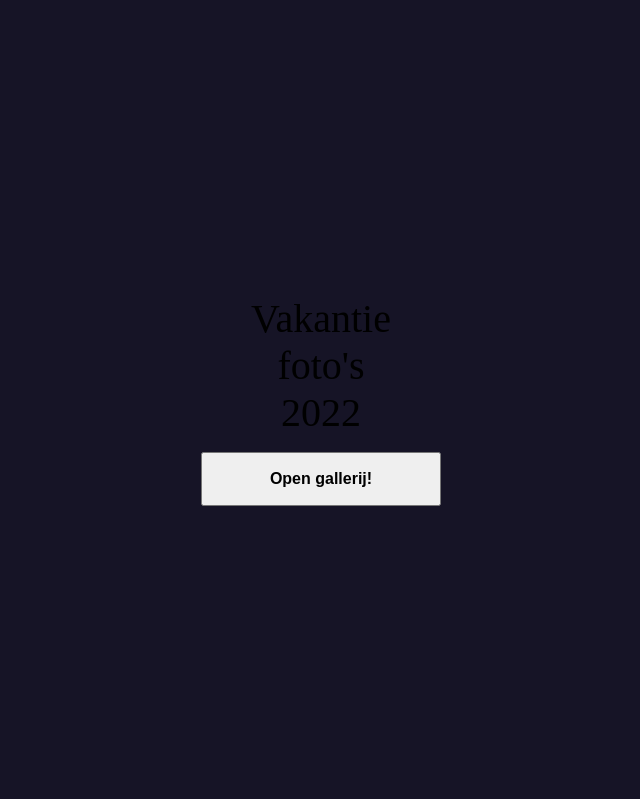
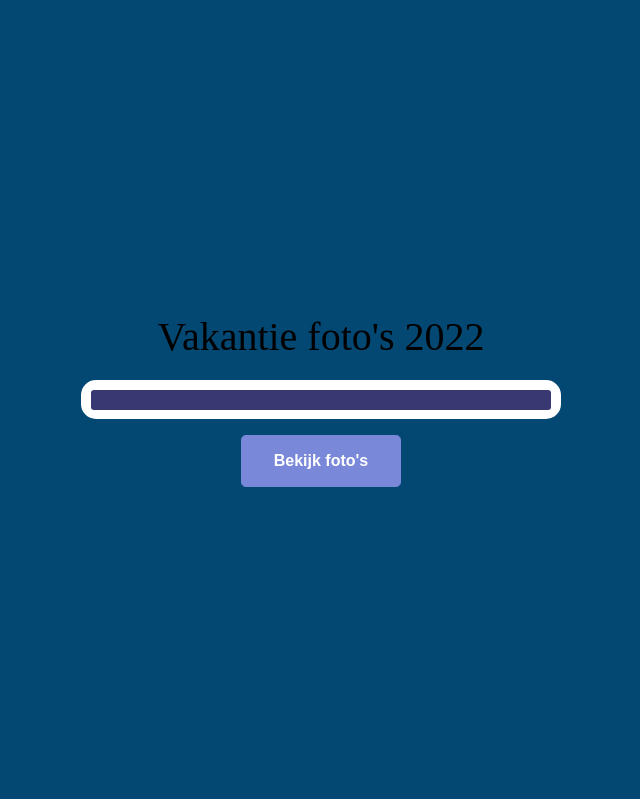
Before and after one commit to Cherlyncf/fvd-2023, a plain HTML site: page opdracht2/index.html in a window 1280 px wide. Shown: the top 799 px of the page, without its empty margins (319-959 px from the left). Drawn offline with nearby package versions, Linux system fonts and the light colour scheme.

Commit message:
Add files via upload

```diff
--- a/opdracht2/index.html
+++ b/opdracht2/index.html
@@ -14,12 +14,14 @@
 
 <body>
     <div class="splash">
-        <span>Vakantie</span>
-        <span>foto's</span>
-        <span>2022</span>
+        <span>Vakantie foto's 2022</span>
 
-        <button>Open gallerij!</button>
+        <div class="progress">
+            <span></span>
+          </div>
+          <button>Bekijk foto's</button>
       </div>
+
 	<header>
         <h1>Vakantie foto's</h1>
 	</header>
@@ -107,7 +109,7 @@
                 <path id="camera" class="cls-3" d="M60.65,23.46h-13.07v-1.8c0-1.97-1.6-3.57-3.57-3.57h-7.9c-1.97,0-3.57,1.6-3.57,3.57v1.8h-13.07c-2.67,0-4.83,2.16-4.83,4.83v29.25c0,2.67,2.16,4.83,4.83,4.83H60.65c2.67,0,4.83-2.16,4.83-4.83V28.29c0-2.67-2.16-4.83-4.83-4.83Z"/>
                 <circle id="cirkel" class="cls-2" cx="40.06" cy="42.92" r="12.67"/>
                 </svg>
-                <p>Er zit geen foto in deze lijst!</p>
+                <p>Er zitten geen foto's in deze lijst!</p>
             </li></ul>
         </section>
 	</main>
--- a/opdracht2/scripts/script.js
+++ b/opdracht2/scripts/script.js
@@ -4,7 +4,7 @@ splashScreen.addEventListener('click',()=>{
   splashScreen.style.opacity = 0;
   setTimeout(()=>{
     splashScreen.classList.add('hidden')
-  }, 5000)
+  }, 1000)
 })
 /************/
 /* carousel */
--- a/opdracht2/styles/style.css
+++ b/opdracht2/styles/style.css
@@ -224,7 +224,7 @@ section:nth-of-type(1) li img {
 }
 .swiper-button-prev:focus,
 .swiper-button-next:focus {
-	border: .15em solid var(--color-focus);
+	border: .3em solid var(--color-focus);
 }
 .swiper-button-prev:active,
 .swiper-button-next:active {
@@ -451,11 +451,11 @@ svg {
 	height : 100%;
 	width : 100%;
 	transform : translate(-50%,-50%);
-	background-color: #161426;
+	background-color: #034873;
 	/*transition all gebruikt, zodat alle elementen dezelfde transition krijgen*/
 	transition : all ease-in-out 600ms;
 	z-index: 100;
-	cursor: progress;
+	cursor: wait;
   }
   .hidden{
 	transition : ease-out 5s;
@@ -466,6 +466,7 @@ svg {
 	flex-direction: column;
 	justify-content: center;
 
+	padding-bottom: .5em;
 	font-size: 2.5em;
 }
   /*.splash-header {
@@ -479,12 +480,78 @@ svg {
 
   }*/
 
-  button {
-	width: 15em;
-	margin-top: 1em;
+
+
+/*laad bar test*/
+
+  .progress{
+    position: relative;
+	padding-bottom: 1.2em;
+    margin-bottom: 1em;
+    height: 10px;
+    width: 30em;
+    border: 10px solid #fff;
+    border-radius: 15px;
+}
+.progress span{
+    position: absolute;
+    height: .3em;
+
+    border-radius: 3px;
+	background-color: #3A3873;
+
+    animation: laden 5s linear;
+	animation-fill-mode: forwards;
+	animation-iteration-count: 1;
+}
+@keyframes laden{
+    0%{
+      width: 0%;
+    }
+    25%{
+        width: 20%;
+    }
+    50%{
+        width: 40%;
+    }
+    75%{
+        width: 60%;
+    }
+    100%{
+        width: 100%;
+    }
+}
+.splash button {
 	padding: 1em 2em;
+	border: 0.13px solid #7988D9 ;
+	border-radius: .3em;
+
 	font-size: 1em;
 	font-weight: bold;
-	cursor : pointer;
 
-  }
+	color: var(--color-text-h1);
+	background-color: #7988D9;
+
+	opacity: 0;
+	animation: knop .5s linear;
+	animation-delay: 6s;
+	animation-fill-mode: forwards;
+	animation-iteration-count: 1;
+}
+.splash button:hover{
+	transform: scale(1.1);
+	color: #7988D9;
+	background-color: #fff;
+	border-color: #fff;
+}
+.splash button:focus{
+	border: .3em solid var(--color-focus);
+}
+@keyframes knop{
+    0%{
+      opacity: 0;
+    }
+    100%{
+		opacity: 100%;
+    }
+}
```
